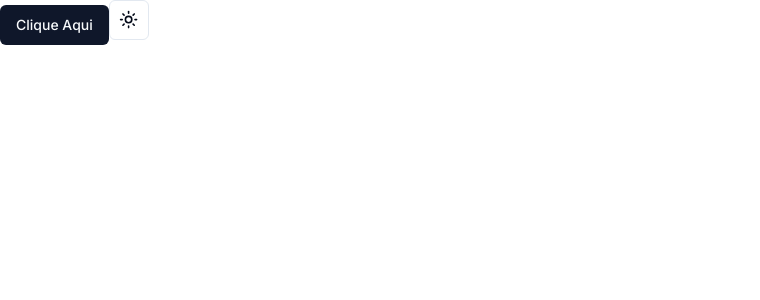
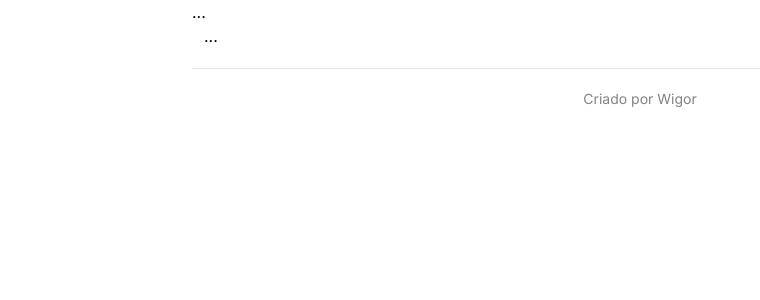
Before and after one commit to WigorCosta21/Loja-Shadcn-Next, a Next.js app: page / in a window 1280 px wide. Shown: the top 300 px of the page, without its empty margins (0-760 px from the left). Built offline with nearby package versions, Linux system fonts and the light colour scheme.

Commit message:
feat: Created footer components

```diff
--- a/package.json
+++ b/package.json
@@ -10,6 +10,7 @@
   },
   "dependencies": {
     "@radix-ui/react-dropdown-menu": "^2.0.6",
+    "@radix-ui/react-separator": "^1.0.3",
     "@radix-ui/react-slot": "^1.0.2",
     "class-variance-authority": "^0.7.0",
     "clsx": "^2.1.0",
--- a/src/app/page.tsx
+++ b/src/app/page.tsx
@@ -1,11 +1,12 @@
-import { ThemeToggle } from "@/components/theme-toggle";
-import { Button } from "@/components/ui/button";
+import { Footer } from "@/components/footer";
+import { Header } from "@/components/header";
 
 const Page = () => {
   return (
-    <div>
-      <Button>Clique Aqui</Button>
-      <ThemeToggle />
+    <div className="w-full max-w-4xl mx-auto">
+      <Header />
+      <div className="mx-3">...</div>
+      <Footer />
     </div>
   );
 };
--- /dev/null
+++ b/src/components/footer.tsx
@@ -0,0 +1,12 @@
+import { Separator } from "@/components/ui/separator";
+
+export const Footer = () => {
+  return (
+    <footer className="mt-5">
+      <Separator />
+      <div className="my-5 text-center text-sm opacity-50">
+        Criado por Wigor
+      </div>
+    </footer>
+  );
+};
--- /dev/null
+++ b/src/components/header.tsx
@@ -0,0 +1,3 @@
+export const Header = () => {
+  return <header>...</header>;
+};
--- /dev/null
+++ b/src/components/ui/separator.tsx
@@ -0,0 +1,31 @@
+"use client"
+
+import * as React from "react"
+import * as SeparatorPrimitive from "@radix-ui/react-separator"
+
+import { cn } from "@/lib/utils"
+
+const Separator = React.forwardRef<
+  React.ElementRef<typeof SeparatorPrimitive.Root>,
+  React.ComponentPropsWithoutRef<typeof SeparatorPrimitive.Root>
+>(
+  (
+    { className, orientation = "horizontal", decorative = true, ...props },
+    ref
+  ) => (
+    <SeparatorPrimitive.Root
+      ref={ref}
+      decorative={decorative}
+      orientation={orientation}
+      className={cn(
+        "shrink-0 bg-border",
+        orientation === "horizontal" ? "h-[1px] w-full" : "h-full w-[1px]",
+        className
+      )}
+      {...props}
+    />
+  )
+)
+Separator.displayName = SeparatorPrimitive.Root.displayName
+
+export { Separator }
```
Also changed, not shown: 1 other file (tests, documents, lock files or other folders).
